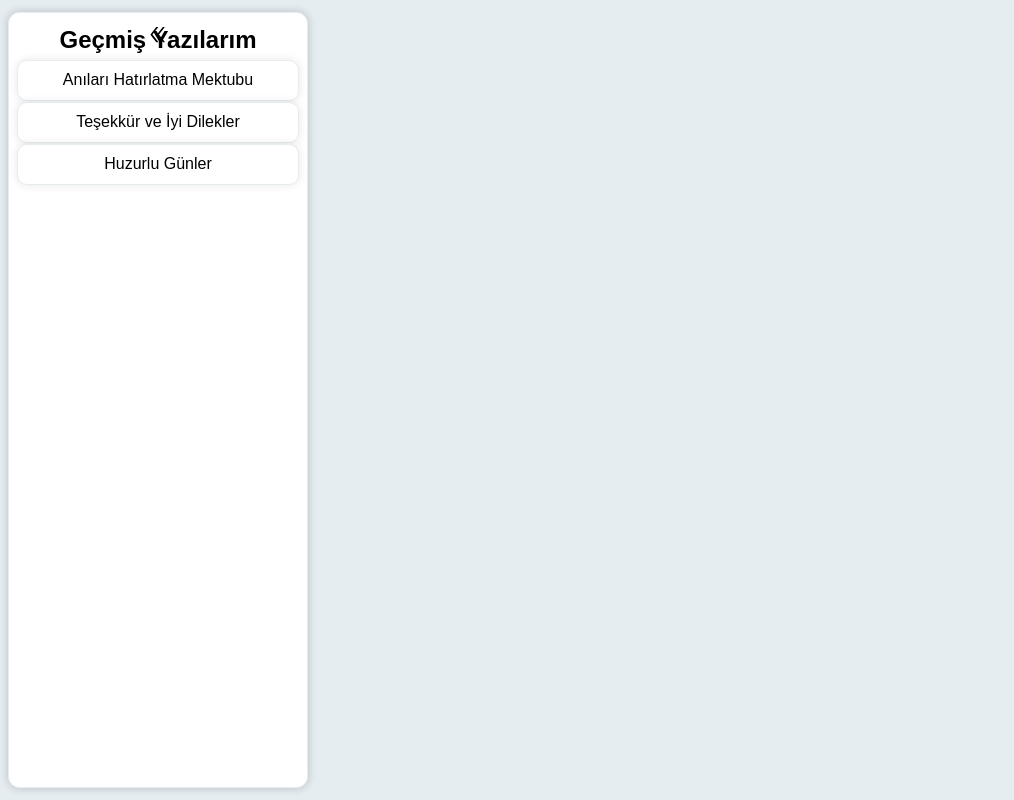
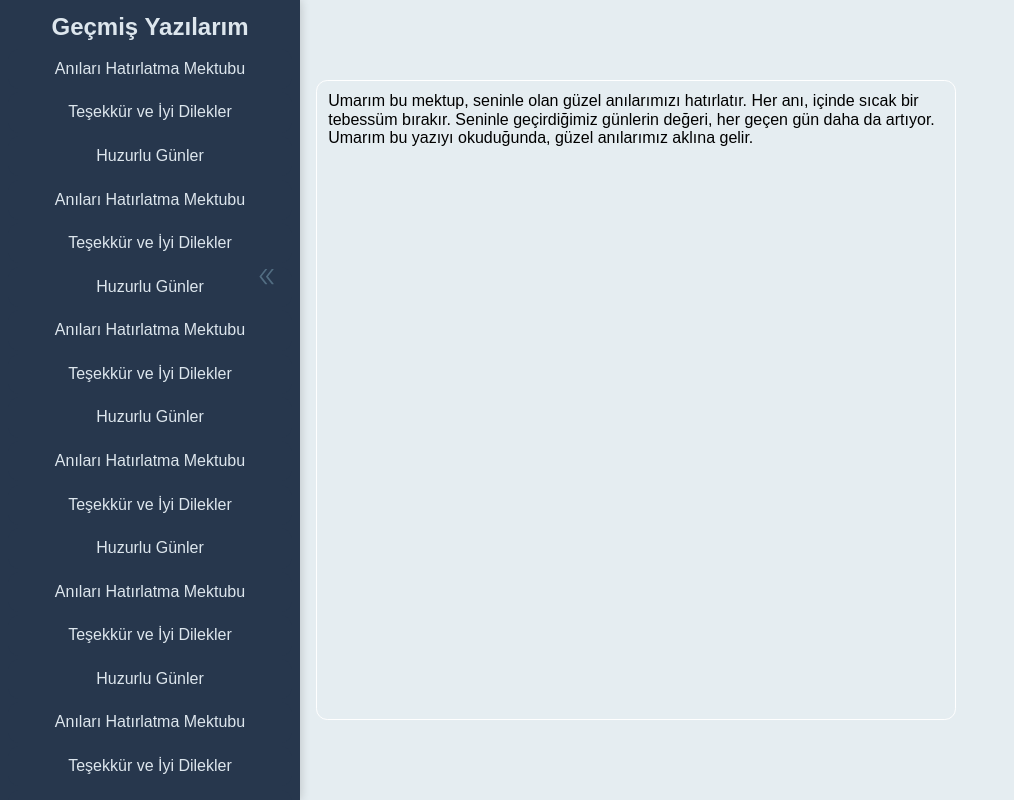
Before and after one commit to FacVain/dil-asistanim, a React (Vite) app in the folder frontend/Dijital Dil Asistanım/: page /history in a window 1280 px wide. Shown: the top 800 px of the page, without its empty margins (0-1014 px from the left). Built offline with nearby package versions, Linux system fonts and the light colour scheme; no server answers.

Commit message:
developing sidebar component...

```diff
--- a/frontend/Dijital Dil Asistanım/src/components/Button.jsx
+++ b/frontend/Dijital Dil Asistanım/src/components/Button.jsx
@@ -1,9 +1,17 @@
 import "./components.css";
+import { useState } from "react";
 
-export const Button = ({ type, onClick, name }) => {
+export const Button = ({ type, onClick, name, expandedData }) => {
+  const [isExpanded, setIsExpanded] = useState(false);
   return (
-    <button onClick={onClick} className={type}>
-      {name}
+    <button
+      onClick={() => onClick(name)}
+      onMouseEnter={() => setIsExpanded(true)}
+      onMouseLeave={() => setIsExpanded(false)}
+      className={type}
+    >
+      <div className="button-name">{name}</div>
+      {isExpanded && <div className="expanded-data">{expandedData}</div>}
     </button>
   );
 };
--- a/frontend/Dijital Dil Asistanım/src/components/Sidebar.jsx
+++ b/frontend/Dijital Dil Asistanım/src/components/Sidebar.jsx
@@ -1,5 +1,6 @@
+import { useState } from "react";
 import Button from "./Button";
-import { DoubleLeftOutlined } from "@ant-design/icons";
+import { DoubleLeftOutlined, DoubleRightOutlined } from "@ant-design/icons";
 
 const Sidebar = ({
   width,
@@ -8,19 +9,35 @@ const Sidebar = ({
   components,
   buttonType,
   onClick,
+  expandedData,
 }) => {
+  const [isOpen, setIsOpen] = useState(true);
   return (
-    <div className="sidebar" style={{ width: width, height: height }}>
+    <div
+      className={`sidebar ${!isOpen && " sidebar-closed"}`}
+      style={{ width: width, height: height }}
+    >
       <div className="sidebar-header">{header}</div>
-      {components.map((component) => (
+      {components.map((component, index) => (
         <Button
           key={component}
           type={buttonType}
           onClick={onClick}
           name={component}
+          expandedData={expandedData[index]}
         />
       ))}
-      <DoubleLeftOutlined className="sidebar-icon" />
+      {isOpen ? (
+        <DoubleLeftOutlined
+          className="sidebar-close-icon"
+          onClick={() => setIsOpen((prev) => !prev)}
+        />
+      ) : (
+        <DoubleRightOutlined
+          className="sidebar-open-icon"
+          onClick={() => setIsOpen((prev) => !prev)}
+        />
+      )}
     </div>
   );
 };
--- a/frontend/Dijital Dil Asistanım/src/components/components.css
+++ b/frontend/Dijital Dil Asistanım/src/components/components.css
@@ -1,29 +1,47 @@
 @import "variables.css";
 
 .sidebar {
-  background-color: var(--tertiary-color);
+  background-color: var(--primary-color);
   display: flex;
   flex-direction: column;
   align-items: center;
-  gap: 0.1em;
+  gap: var(--small-gap);
   padding: var(--medium-padding);
   box-shadow: 0px 0px 10px rgba(0, 0, 0, 0.2);
-  border: 1px solid var(--secondary-color);
-  border-radius: var(--large-border-radius);
-  margin-left: var(--medium-margin);
+  transition: all 0.3s ease;
 }
+
+.sidebar-closed {
+  width: 0 !important;
+  height: 0 !important;
+  overflow: hidden;
+  padding: 0;
+  margin: 0;
+}
+
 .sidebar-header {
-  font-weight: 800;
+  font-weight: 600;
   padding: 5px;
   font-size: 1.5em;
+  color: var(--quaternary-color);
 }
 
-.sidebar-icon {
+.sidebar-close-icon {
   font-size: larger;
+  min-width: 50px;
+  min-height: 50px;
+  display: flex;
+  align-items: center;
+  justify-content: center;
   padding: var(--small-padding);
   border-radius: var(--small-border-radius);
   transition: all 0.2s ease;
+  align-self: flex-end;
+  border-radius: 50%;
+  margin-top: 19%;
+  transition: all 0.5s ease;
   position: absolute;
+  color: var(--secondary-color);
 
   &:hover {
     cursor: pointer;
@@ -32,19 +50,63 @@
   }
 }
 
+.sidebar-open-icon{
+  font-size: larger;
+  width: 30px;
+  min-height: 50px;
+  position: fixed;
+  border: 1px solid var(--secondary-color);
+  border-radius: var(--small-border-radius);
+  background-color: var(--secondary-color);
+  display: flex;
+  align-items: center;
+  justify-content: center;
+  margin-left: 32px;
+  transition: all 0.3s ease;
+  color: #fff;
+
+  &:hover {
+    cursor: pointer;
+    background-color: var(--primary-color);
+  }
+}
+
 .primary {
   width: 100%;
   height: fit-content;
-  background-color: var(--tertiary-color);
+  background-color: var(--primary-color);
   border-radius: 10px;
   padding: 10px;
-  box-shadow: 0px 0px 10px rgba(0, 0, 0, 0.1);
-  border: 1px solid var(--secondary-color);
+  border: 1px solid var(--primary-color);
   cursor: pointer;
-  transition: all 0.2s ease;
+  transition: all 0.7s ease;
+  font-weight: 300;
 
   &:hover {
-    background-color: var(--primary-color);
+    background-color: var(--secondary-color);
     color: #fff;
   }
+
+  &:focus {
+    background-color: var(--secondary-color);
+    color: #fff;
+    box-shadow: 0px 0px 10px rgba(0, 0, 0, 0.2);
+  }
 }
+
+.primary-focused{
+  background-color: var(--secondary-color);
+  color: #fff;
+  box-shadow: 0px 0px 10px rgba(0, 0, 0, 0.2);
+}
+
+.button-name{
+  font-size: var(--medium-font-size);
+  font-weight: var(--regular-font-weight);
+  color: var(--quaternary-color);
+}
+
+.expanded-data{
+  font-size: var(--small-font-size);
+  font-weight: var(--light-font-weight);
+}
--- a/frontend/Dijital Dil Asistanım/src/pages/History/History.jsx
+++ b/frontend/Dijital Dil Asistanım/src/pages/History/History.jsx
@@ -5,7 +5,7 @@ import { useState } from "react";
 import Sidebar from "../../components/Sidebar";
 
 // fake data
-const writings = [
+let writings = [
   {
     index: 0,
     title: "Anıları Hatırlatma Mektubu",
@@ -30,7 +30,13 @@ const writings = [
 ];
 
 const History = () => {
-  const [currentWritingIndex, setCurrentWritingIndex] = useState(0);
+  const [currentWriting, setCurrentWriting] = useState(writings[0]);
+
+  const selectWritingHandler = (title) => {
+    setCurrentWriting(writings.find((writing) => writing.title === title));
+  };
+
+  writings = [...writings, ...writings, ...writings];
 
   return (
     <div className="history w-screen h-screen ">
@@ -38,10 +44,14 @@ const History = () => {
         header="Geçmiş Yazılarım"
         components={writings.map((writing) => writing.title)}
         width="300px"
-        height="97vh"
+        height="100vh"
         buttonType="primary"
-        onClick={setCurrentWritingIndex}
+        onClick={selectWritingHandler}
+        expandedData={writings.map(
+          (writing) => writing.content.substring(0, 70) + "...",
+        )}
       />
+      <div className="history-writing-wrapper">{currentWriting.content}</div>
     </div>
   );
 };
--- a/frontend/Dijital Dil Asistanım/src/pages/History/history.css
+++ b/frontend/Dijital Dil Asistanım/src/pages/History/history.css
@@ -1,7 +1,18 @@
+@import "variables.css";
+
 .history {
   height: 100vh;
   width: 100vw;
   background-color: #e5edf1;
   display: flex;
   align-items: center;
+  gap: var(--x-large-gap);
 }
+
+.history-writing-wrapper {
+  width: 50%;
+  height: 80%;
+  border-radius: var(--large-border-radius);
+  border: 1px solid #fff;
+  padding: var(--large-padding);
+}
--- a/frontend/Dijital Dil Asistanım/variables.css
+++ b/frontend/Dijital Dil Asistanım/variables.css
@@ -1,11 +1,24 @@
 :root {
   /* COLORS */
-  --primary-color: #96c2db;
-  --secondary-color: #e5edf1;
-  --tertiary-color: #fff;
+  --primary-color: #27374D;
+  --secondary-color: #526D82;
+  --tertiary-color: #9DB2BF;
+  --quaternary-color: #DDE6ED;
+  --border-color: #2a2b61;
   /* FONTS */
   /* FONT-SIZE */
+  --small-font-size: 0.8em;
+  --medium-font-size: 1em;
+  --large-font-size: 1.2em;
+  --x-large-font-size: 1.5em;
+  --xx-large-font-size: 2em;
+
   /* FONT-WEIGHT */
+  --light-font-weight: 300;
+  --regular-font-weight: 400;
+  --medium-font-weight: 500;
+  --bold-font-weight: 700;
+
   /* BORDER-RADIUS */
   --small-border-radius: 0.2em;
   --medium-border-radius: 0.5em;
@@ -15,10 +28,17 @@
   /* MARGIN */
   --small-margin: 0.2em;
   --medium-margin: 0.5em;
-  --large-margin: 1em;
+  --large-margin: 0.7em;
+  --x-large-margin: 1em;
+  --xx-large-margin: 1.5em;
   /* PADDING */
   --small-padding: 0.2em;
   --medium-padding: 0.5em;
   --large-padding: 0.7em;
   --x-large-padding: 1em;
+  /*GAP*/
+  --small-gap: 0.2em;
+  --medium-gap: 0.5em;
+  --large-gap: 0.7em;
+  --x-large-gap: 1em;
 }
```
